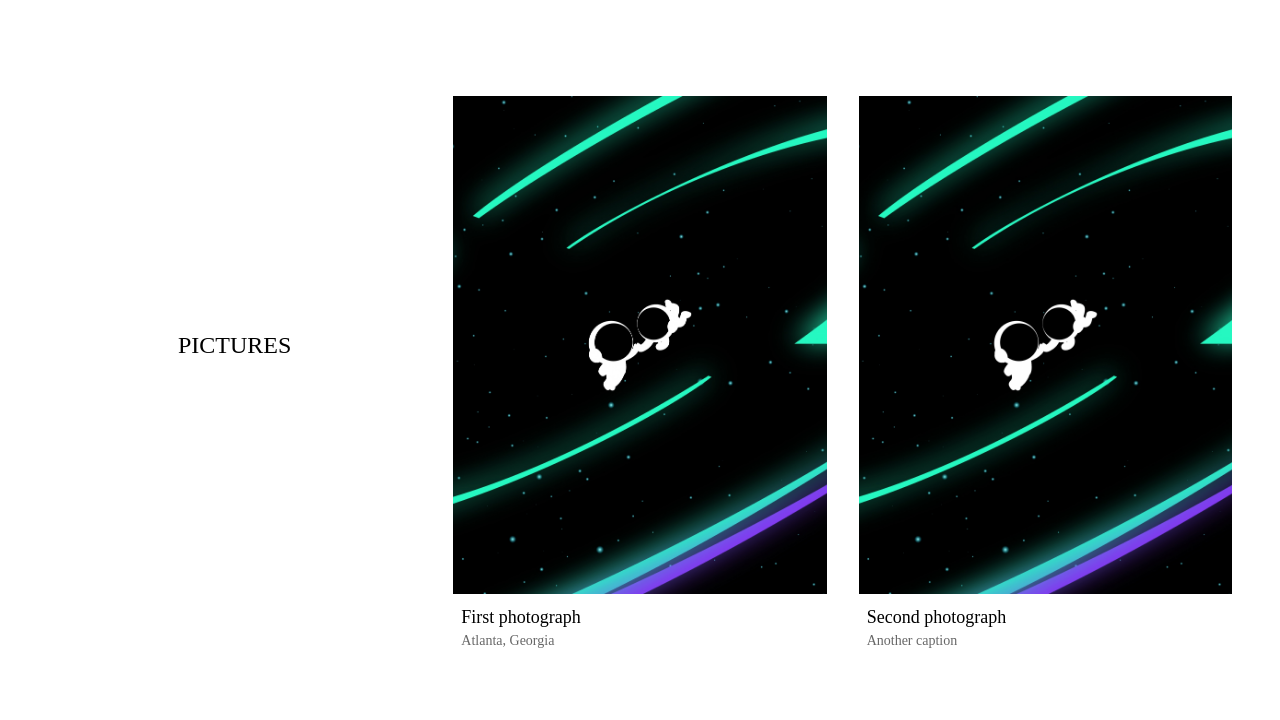
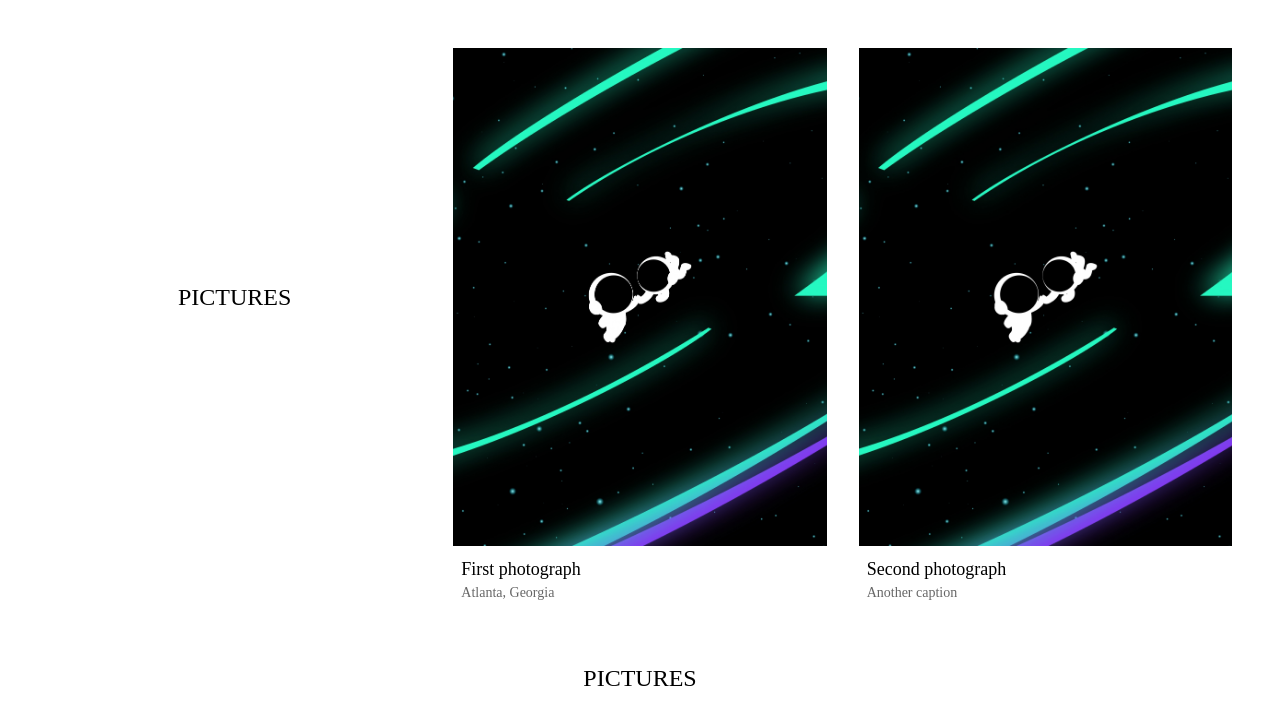
Before and after one commit to bponce02/reds.photo, an Astro site: page / in a window 1280 px wide. Shown: the part 920-1640 px from the top of the page. Built offline with nearby package versions, Linux system fonts and the light colour scheme; Astro itself is replaced by a stand-in of ours.

Commit message:
Update PhotoReel.astro

```diff
--- a/src/components/PhotoReel.astro
+++ b/src/components/PhotoReel.astro
@@ -29,7 +29,7 @@ if (headerVariant === "left-picture-header") {
 }
 ---
 
-<section class="p-12">
+<section class="px-12">
     {headerGoesAbove && headerText && (
         <h1 class="text-2xl text-center mb-12">{headerText}</h1>
     )}
```
